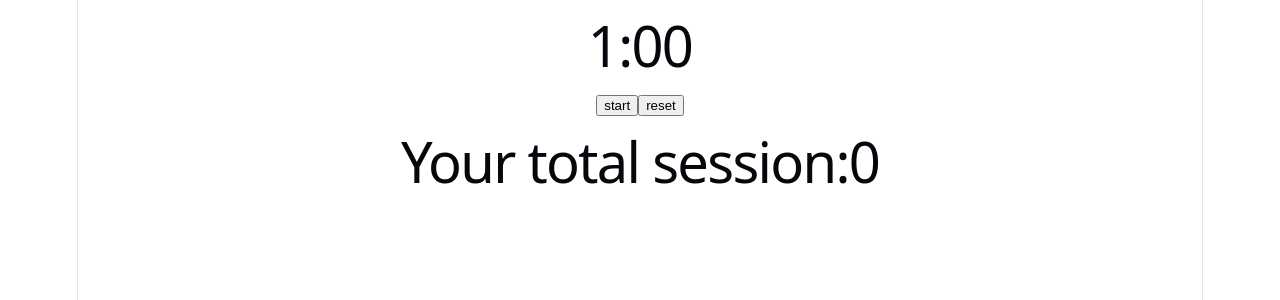
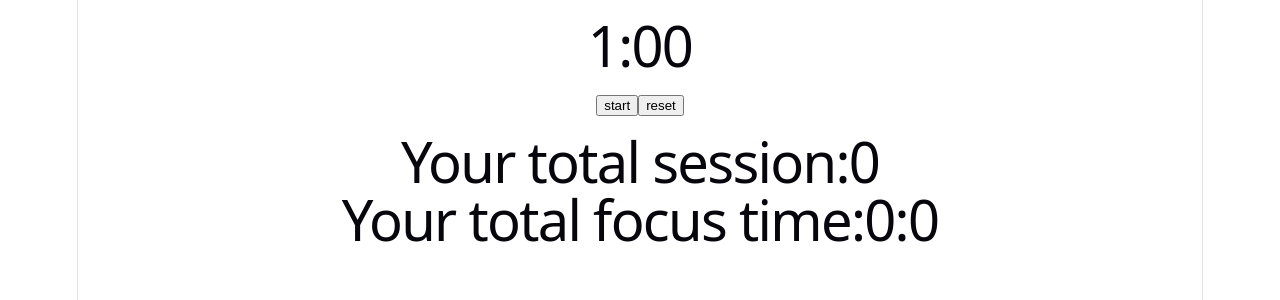
Before and after one commit to rebelliousi/focusflow, a React (Vite) app: page / in a window 1280 px wide. Shown: the top 300 px of the page. Built offline with nearby package versions, Linux system fonts and the light colour scheme.

Commit message:
feat:add focus total time and hide start button at 00:00

```diff
--- a/src/App.jsx
+++ b/src/App.jsx
@@ -6,6 +6,8 @@ const App=()=>{
     const [isRunning,setIsRunning]=useState(false)
 
     const [session,setSession]=useState(0)
+
+    const [totalSeconds,setTotalSeconds]=useState(0)
 
     useEffect(()=>{
 
@@ -17,7 +19,8 @@ const App=()=>{
                     setIsRunning(false)
                     setSession(prev=>prev+1)
                     return 0
-                }else return prev-1
+                }else {setTotalSeconds(prev=>prev+1)
+                  return prev-1}
             })
         },1000)
 
@@ -35,14 +38,20 @@ const App=()=>{
         setSecond(25*60)
         setIsRunning(false)
     }
+
+    const totalMin=Math.floor(totalSeconds/60)
+    const totalSec=Math.floor(totalSeconds%60)
     return(
         <div>
           <h1>{min}:{sec<10 ? "0"+sec : sec}</h1>
+          {second!==0 &&           <button  onClick={handleRunning}>{isRunning ? 'stop' : "start"}</button>
+}
 
-          <button  onClick={handleRunning}>{isRunning ? 'stop' : "start"}</button>
 
           <button onClick={handleReset}>reset</button>
           <h1>Your total session:{session}</h1>
+
+          <h1>Your total focus time:{totalMin}:{totalSec}</h1>
         </div>
     )
 }
```
